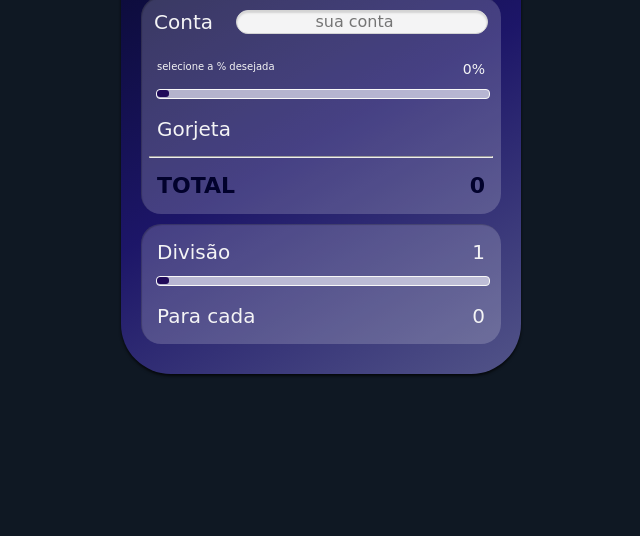
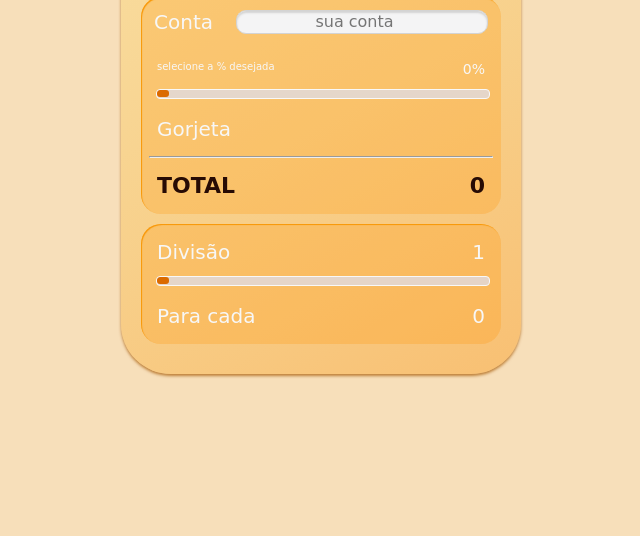
Before and after one commit to alishowsilabas/CalculadoraDeGorjeta, a plain HTML site: page index.html in a window 1280 px wide. Shown: the part 264-800 px from the top of the page, without its empty margins (319-959 px from the left). Drawn offline with Linux system fonts and the light colour scheme; a web font is replaced by a local one.

Commit message:
color update

```diff
--- a/styles.css
+++ b/styles.css
@@ -1,6 +1,6 @@
     html, body {
-      background-color:#07101bd0;
-      color: #f4f4f5;
+      background-color:#f7deb8d0;
+      color: #f7f7f7;
       width: 100%;
       height: 100%;
       display: flex;
@@ -21,28 +21,28 @@
     height: auto;
     margin: 10px;
     padding: 20px;
-    background-image: linear-gradient(150deg, #05052ed0, #2b13b37a, #9c96f879);
+    background-image: linear-gradient(150deg, #fadc8a8a, #f8c5678f, #fa900665);
     border-radius: 50px;
-    box-shadow: 0 2px 3px rgba(0, 0, 0, 0.7);
+    box-shadow: 0 2px 3px rgba(165, 88, 0, 0.699);
   }
 
   h1 {
     font-family: 'Croissant One', cursive;
     text-align: center;
     font-size: 25px;
-    color: #c3f3f3;
+    color: #270b04;
     margin: 0;
     padding-bottom: 20px;
   }
 
   section {
-    background-color: #ffffff2f;
+    background-color: #fc90033f;
     font-size: 20px;
     margin: auto;
     margin-bottom: 10px;
     padding: 8px;
     border-radius: 20px;
-    box-shadow: inset 1px 1px 1px rgba(0, 0, 0, 0.219);
+    box-shadow: inset 1px 1px 1px rgb(248, 150, 3);
   }
 
   section > div {
@@ -69,7 +69,7 @@
     align-content: center;
     justify-content: center;
     border: 1px solid lightgray;
-    border-radius: 20px;
+    border-radius: 10px;
     box-shadow: inset 0px 2px 2px lightgray;
   }
 
@@ -81,7 +81,7 @@
 
   .total {
     font-size: 22px;
-    color: #02022c;
+    color: #270b04;
     font-family: inherit;
     font-weight: bolder;
   }
@@ -102,7 +102,7 @@
     -webkit-appearance: none;
     height: 7px;
     width: 12px;
-    background-color: #200b5a;
+    background-color: #db6a00;
     border-radius: 3px;
     cursor: pointer;
   }
@@ -111,7 +111,7 @@
     width: 7px;
     height: 12px;
     border-radius: 50%;
-    background: #02022c;
+    background: #eb4e06;
     cursor: pointer;
     border: 1px solid rgb(250, 250, 250);
   }
```
